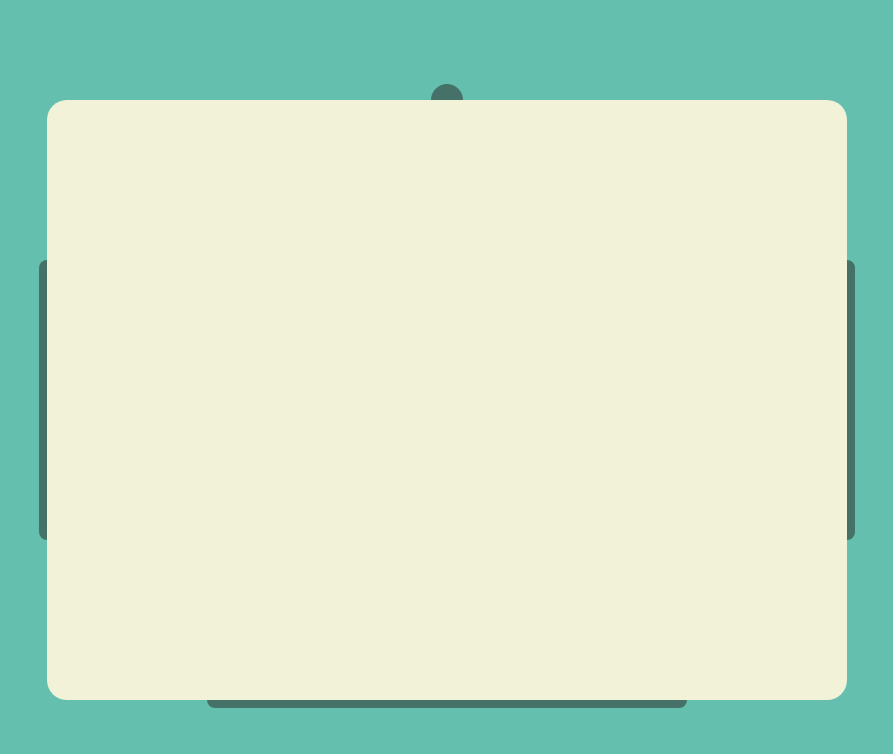
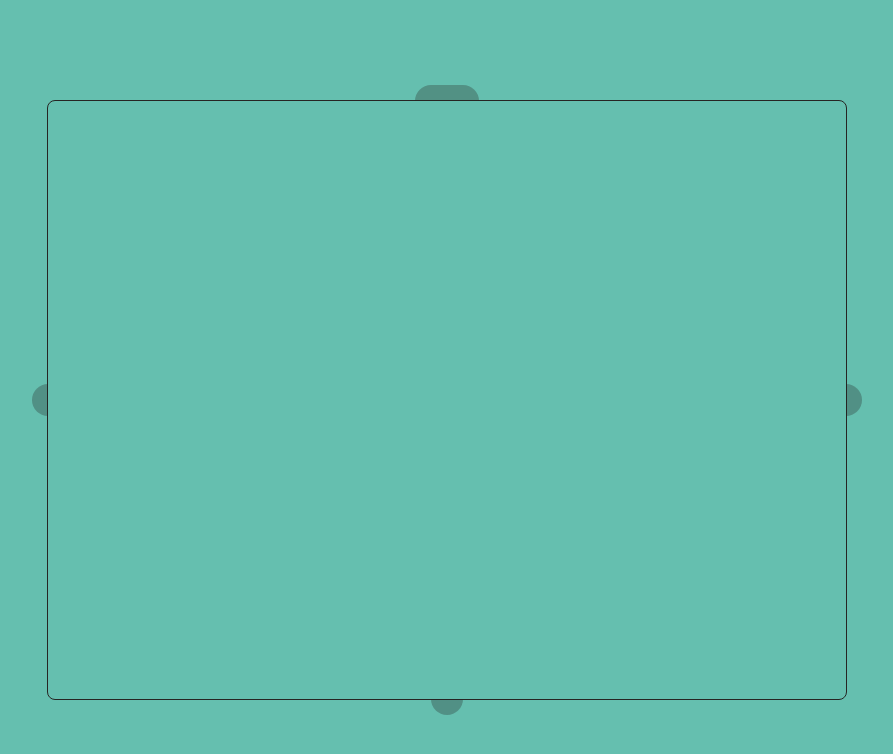
Before and after one commit to pag233/tomatodo, a Vue app: page / in a window 1280 px wide. Shown: the top 754 px of the page, without its empty margins (193-1086 px from the left). Built offline with nearby package versions, Linux system fonts and the light colour scheme.

Commit message:
refactor: adjust resize bar style

```diff
--- a/src/components/Panel/ResizeBar.vue
+++ b/src/components/Panel/ResizeBar.vue
@@ -1,16 +1,8 @@
 <template>
-  <div class="resize-bar left-bar" @mousedown="leftBarOnMouseDown">
-    <div class="resize-inner-cover-color inner-left"></div>
-  </div>
-  <div class="resize-bar right-bar" @mousedown="rightBarOnMouseDown">
-    <div class="resize-inner-cover-color inner-right"></div>
-  </div>
-  <div class="resize-bar top-bar move-bar" @mousedown="topBarOnMouseDown">
-    <div class="resize-inner-cover-color inner-top"></div>
-  </div>
-  <div class="resize-bar bottom-bar" @mousedown="bottomBarOnMouseDown">
-    <div class="resize-inner-cover-color inner-bottom"></div>
-  </div>
+  <div class="resize-bar left-bar" @mousedown="leftBarOnMouseDown"></div>
+  <div class="resize-bar right-bar" @mousedown="rightBarOnMouseDown"></div>
+  <div class="resize-bar top-bar" @mousedown="topBarOnMouseDown"></div>
+  <div class="resize-bar bottom-bar" @mousedown="bottomBarOnMouseDown"></div>
 </template>
 
 
@@ -56,18 +48,13 @@ export default defineComponent({
 <style lang="scss" scoped>
 @import "@/scss/_common.scss";
 @import "@/scss/_colors.scss";
-
-$barWidth: 0.5rem;
-$barRadius: $radius * 1px;
-
 .resize-bar {
   position: absolute;
   @include ToTheme($theme-tomato) {
     background-color: $black;
   }
   transition: opacity 0.2s ease-out;
-  border-radius: $barRadius;
-  opacity: 0.5;
+  opacity: 0.3;
   &:hover {
     opacity: 0.5;
     cursor: grabbing;
@@ -75,71 +62,41 @@ $barRadius: $radius * 1px;
   //居中，并分别设置top, left, bottom, right 为-100%调整至合适的位置
   inset: 0 0 0 0;
   margin: auto;
-  .resize-inner-cover-color {
-    @include ToTheme($theme-tomato) {
-      background-color: $white;
-    }
-  }
 }
 
-// 控制条高度自适应自身维度
-.left-bar,
-.right-bar {
-  width: 2 * $barWidth;
-  height: calc(100% - 40 * #{$barWidth});
-  min-height: 8 * $barWidth;
-}
-// .top-bar,
-.bottom-bar {
-  height: 2 * $barWidth;
-  width: calc(100% - 40 * #{$barWidth});
-  min-width: 8 * $barWidth;
-}
+// 控制条高宽度自适应自身维度
+$width-height: calc(100% - 20rem);
 
 .left-bar {
   left: -100%;
-  // border-top-left-radius: $barRadius;
-  // border-bottom-left-radius: $barRadius;
-  .inner-left {
-    transform: translateX(100%);
-    width: 50%;
-    height: 100%;
-    background-color: $white;
-  }
+
+  height: 2rem;
+  width: 1rem;
+  border-radius: 1em 0 0 1em;
+  transform: translateX(-50%);
 }
 .right-bar {
   right: -100%;
-  // border-top-right-radius: $barRadius;
-  // border-bottom-right-radius: $barRadius;
-  .inner-right {
-    // position: absolute;
-    width: 50%;
-    height: 100%;
-    background-color: $white;
-  }
+
+  height: 2rem;
+  width: 1rem;
+  border-radius: 0 1em 1em 0;
+  transform: translateX(50%);
 }
 .top-bar {
   top: -100%;
-  // border-top-left-radius: $barRadius;
-  // border-top-right-radius: $barRadius
-  .inner-top {
-    width: 100%;
-    height: 50%;
-    background-color: $white;
-    transform: translateY(100%);
-  }
-}
-.move-bar {
-  height: 4 * $barWidth;
-  width: 4 * $barWidth;
+
+  height: 1rem;
+  width: 4rem;
+  border-radius: 1rem 1rem 0 0;
+
+  transform: translateY(-50%);
 }
 .bottom-bar {
   bottom: -100%;
-  // border-bottom-left-radius: $barRadius;
-  // border-bottom-right-radius: $barRadius;
-  .inner-bottom {
-    width: 100%;
-    height: 50%;
-  }
+  height: 1rem;
+  width: 2rem;
+  border-radius: 0 0 1rem 1rem;
+  transform: translateY(50%);
 }
 </style>
--- a/src/components/Panel/ThePanel.vue
+++ b/src/components/Panel/ThePanel.vue
@@ -3,7 +3,6 @@
     class="panel"
     :style="{
       ...position,
-      display,
     }"
   >
     <ResizeBar
@@ -40,11 +39,6 @@ export default defineComponent({
       default: 800,
       validator: gtZero,
     },
-
-    display: {
-      type: String,
-      default: "flex",
-    },
   },
 
   setup(props) {
@@ -53,6 +47,7 @@ export default defineComponent({
       props.width,
       props.height
     );
+
     return {
       position: computed(() => ({
         top: pos.value.top + "px",
@@ -91,9 +86,9 @@ export default defineComponent({
   margin: auto;
   width: auto;
   height: auto;
-  @include BorderRadius;
+  border-radius: $border-radius;
   @include ToTheme($theme-tomato) {
-    background-color: $white;
+    border: 1px solid $black;
   }
 }
 </style>
--- a/src/components/Panel/resizeBar.ts
+++ b/src/components/Panel/resizeBar.ts
@@ -1,6 +1,5 @@
 import { SetStateArgsType } from "@/composition/common";
-import { getRemValue } from "@/helper";
-import { makeClearHandler, makeHandler, getBodyElement } from "@/helper/dom_helper";
+import { makeClearHandler, makeHandler, getBodyElement, getRemSize } from "@/helper/dom";
 import { EmitFnType } from '@/composition/types';
 import { throttle } from 'lodash'
 import { PositionType, PositionKey, Position } from './thePanelSizeScale'
@@ -95,7 +94,7 @@ export function MouseDownHandlers(
   top: MousemoveHandlerType,
   bottom: MousemoveHandlerType,
 } {
-  const boxBoundryOffset = getRemValue();
+  const boxBoundryOffset = getRemSize();
   const left = makeResizeBarMouseDownHandlers(
     makeMouseMoveResizeHanler(
       emit,
--- a/src/components/Panel/thePanelSizeScale.ts
+++ b/src/components/Panel/thePanelSizeScale.ts
@@ -1,5 +1,5 @@
 import { useRef, UseRefReturnType } from "@/composition/common";
-import { getdocElement } from '@/helper/dom_helper';
+import { getDocElement } from '@/helper/dom';
 
 export enum Position {
   left = 'left',
@@ -27,7 +27,7 @@ const checkHorizontion = () => screen.orientation.type.includes('landscape')
 export function getInitPanelPosRef(
   width: number,
   height: number,
-  root: HTMLElement = getdocElement(),
+  root: HTMLElement = getDocElement(),
   ref: typeof useRef = useRef,
 ): UseRefReturnType<PositionType> {
   const isHorizontion = checkHorizontion();
--- a/src/helper/dom_helper.ts
+++ b/src/helper/dom.ts
@@ -39,10 +39,14 @@ export function makeClearHandler(
   }
 }
 
-export function getdocElement(): HTMLElement {
+export function getDocElement(): HTMLElement {
   return document.documentElement;
 }
 
 export function getBodyElement(): HTMLElement {
   return document.body;
 }
+
+export function getRemSize(): number {
+  return parseInt(window.getComputedStyle(getDocElement()).fontSize);
+}
--- a/src/helper/index.ts
+++ b/src/helper/index.ts
@@ -24,8 +24,6 @@ export const makeCheckRange: MakeCheckRangeType = (min: number, max: number) =>
 
 export const checkZeroToHundred = makeCheckRange(0, 100);
 export const gtZero = makeCheckRange(0, Infinity);
-
-export const getRemValue = (): number => parseInt(window.getComputedStyle(document.documentElement).fontSize)
 
 /* eslint-disable */
 type MapCallbackType<T> = (item: T, index?: number, arr?: T[]) => T
--- a/src/scss/_colors.scss
+++ b/src/scss/_colors.scss
@@ -1,4 +1,13 @@
+@import "./common.scss";
+
 $tomato: #bf0a2b;
 $leaf: #65bfaf;
 $white: #f1f2d8;
 $black: #262523;
+
+%left-bar-color {
+  @include ToTheme($theme-tomato) {
+    background-color: $black;
+    opacity: 0.3;
+  }
+}
--- a/src/scss/_common.scss
+++ b/src/scss/_common.scss
@@ -1,5 +1,5 @@
-$radius: 20;
 $rem-size: 16;
+$border-radius: 0.5rem;
 @mixin BorderRadius {
   border-radius: $radius * 1px;
 }
```
